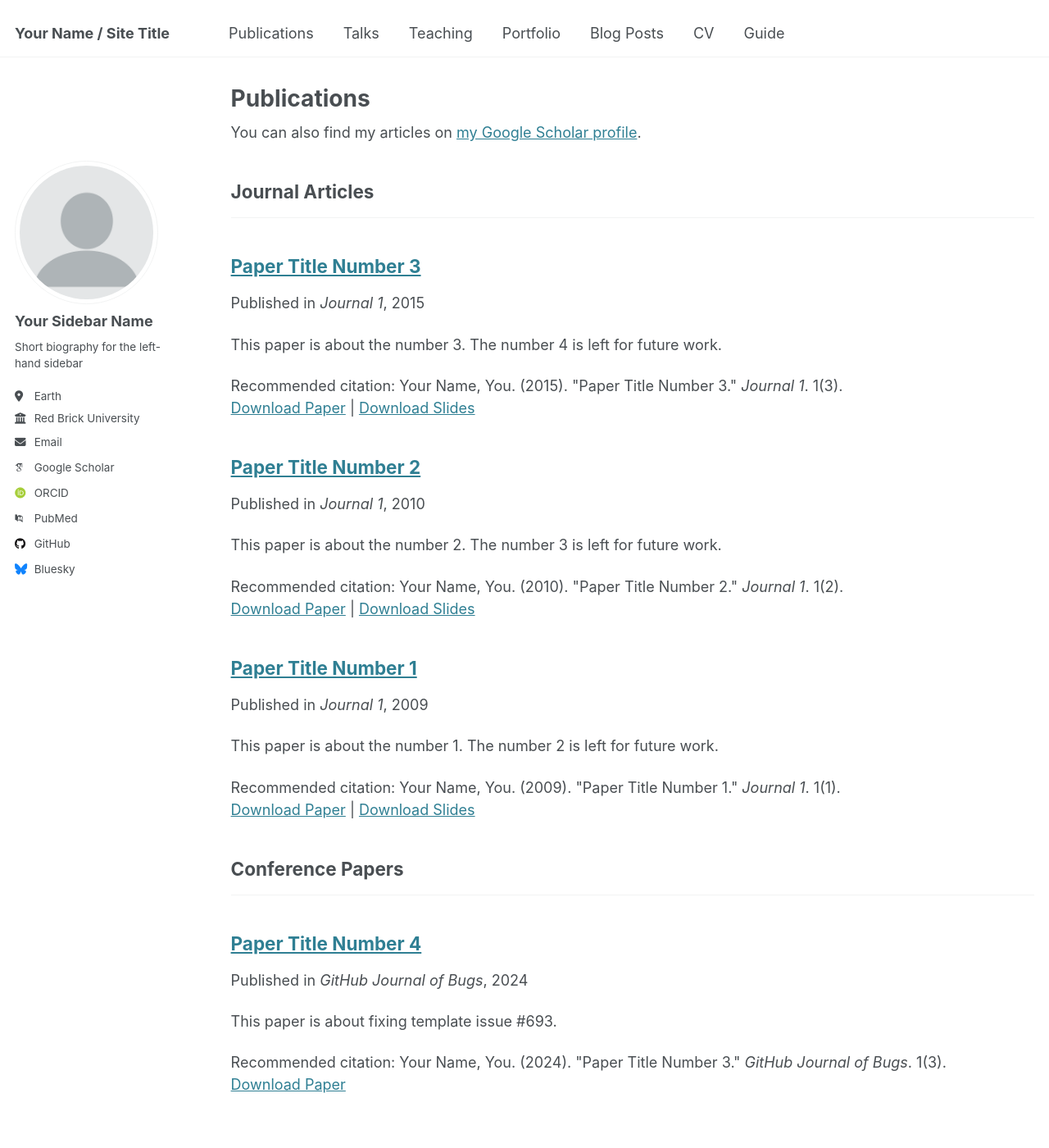
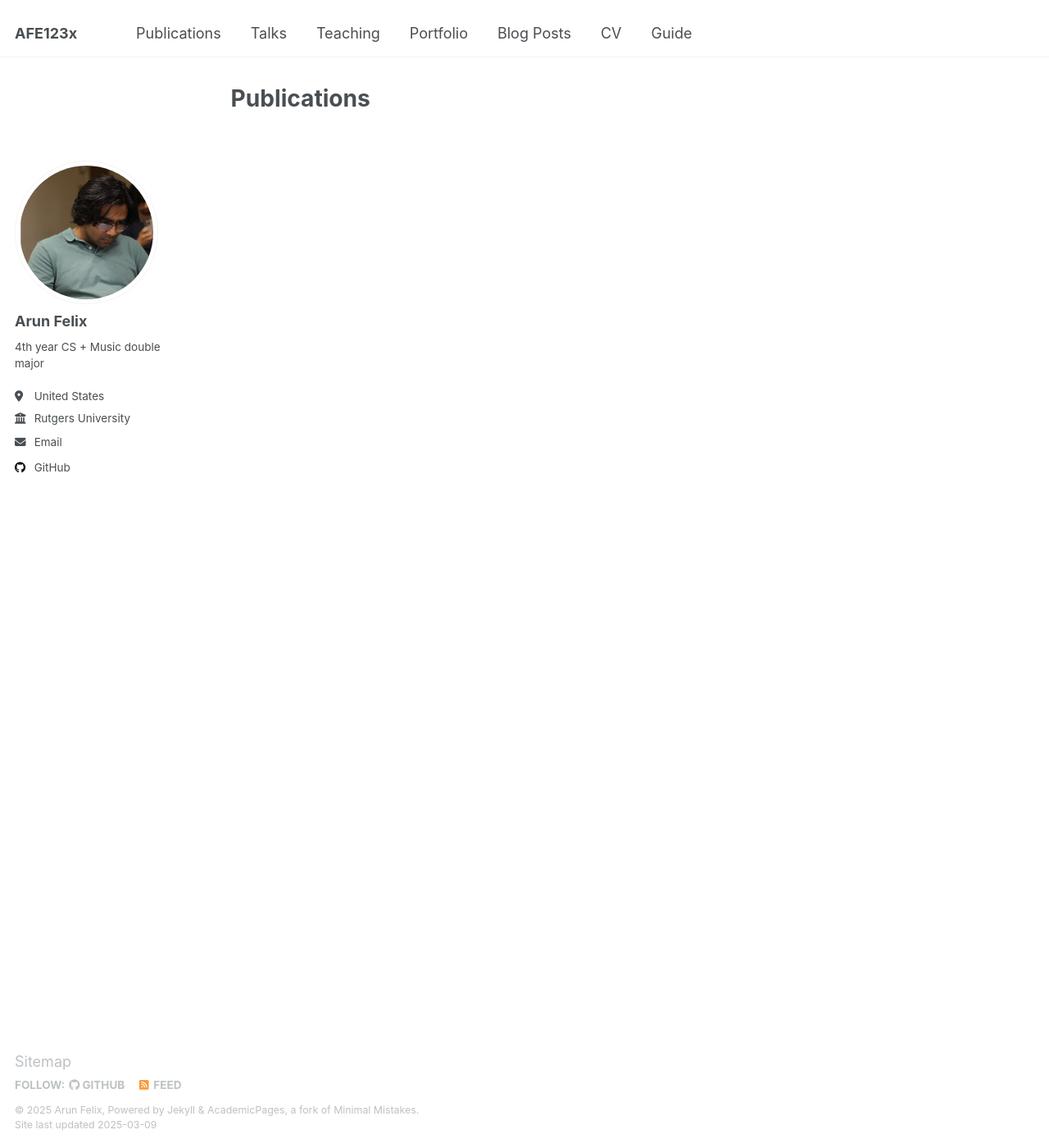
Before and after one commit to AFE123x/afe123x.github.io, a Jekyll site: the page built from _pages/publications.html, in a window 1280 px wide and 1400 px high. Shown: the whole window at 82% size. Built offline with Jekyll 4.4.1, drawn with Linux system fonts in a browser that asks for light colours; some web fonts are replaced; some of the changed text lies outside the part shown.

```diff
--- a/_config.yml
+++ b/_config.yml
@@ -9,13 +9,13 @@
 # Basic Site Settings
 locale                   : "en-US"
 site_theme               : "default"
-title                    : "Your Name / Site Title"
+title                    : "AFE123x"
 title_separator          : "-"
-name                     : &name "Your Name"
+name                     : &name "Arun Felix"
 description              : &description "personal description"
-url                      : https://academicpages.github.io # the base hostname & protocol for your site e.g. "https://[your GitHub username].github.io"
+url                      : https://afe123x.github.io # the base hostname & protocol for your site e.g. "https://[your GitHub username].github.io"
 baseurl                  : "" # the subpath of your site, e.g. "/blog"
-repository               : "academicpages/academicpages.github.io"
+repository               : "afe123x/afe123x.github.io"
 
 # Site Author - The following control what appear as part of the author content on the side bar.
 #               If a field is blank the icon and link will not appear, otherwise it will be shown.
@@ -23,34 +23,34 @@ repository               : "academicpages/academicpages.github.io"
 author:
   # Biographic information
   avatar           : "profile.png"
-  name             : "Your Sidebar Name"
+  name             : "Arun Felix"
   pronouns         : # example: "she/her"
-  bio              : "Short biography for the left-hand sidebar"
-  location         : "Earth"
-  employer         : "Red Brick University"
+  bio              : "4th year CS + Music double major"
+  location         : "United States"
+  employer         : "Rutgers University"
   uri              : # URL
-  email            : "none@example.org"
+  email            : "ajf277@scarletmail.rutgers.edu"
 
   # Academic websites
-  arxiv            : # URL - Update with the correct link to your profile
-  googlescholar    : "https://scholar.google.com/citations?user=PS_CX0AAAAAJ"
-  impactstory      : # URL
-  orcid            : "http://orcid.org/yourorcidurl"
-  semantic         : # URL
-  pubmed           : "https://www.ncbi.nlm.nih.gov/pubmed/?term=john+snow"
-  researchgate     : # URL
-  scopus           : # URL
+  # arxiv            : # URL - Update with the correct link to your profile
+  # googlescholar    : # "https://scholar.google.com/citations?user=PS_CX0AAAAAJ"
+  # impactstory      : # URL
+  # orcid            : # "http://orcid.org/yourorcidurl"
+  # semantic         : # URL
+  # pubmed           : # "https://www.ncbi.nlm.nih.gov/pubmed/?term=john+snow"
+  # researchgate     : # URL
+  # scopus           : # URL
 
   # Repositories and software development
   bitbucket        : # Username - Update with your username on the site
   codepen          : # Username
   dribbble         : # Username
-  github           : "academicpages"
+  github           : "afe123x"
   kaggle           : # Username
   stackoverflow    : # User number or user number and name (i.e., use "1" or "1/jeff-atwood")
 
   # Social media
-  bluesky          : "bsky.app" # Replace this with you Bluesky username
+  # bluesky          : "bsky.app" # Replace this with you Bluesky username
   facebook         : # Username
   flickr           : # Username
   foursquare       : # Username
--- a/_publications/2009-10-01-paper-title-number-1.md
+++ /dev/null
@@ -1,14 +0,0 @@
----
-title: "Paper Title Number 1"
-collection: publications
-category: manuscripts
-permalink: /publication/2009-10-01-paper-title-number-1
-excerpt: 'This paper is about the number 1. The number 2 is left for future work.'
-date: 2009-10-01
-venue: 'Journal 1'
-slidesurl: 'http://academicpages.github.io/files/slides1.pdf'
-paperurl: 'http://academicpages.github.io/files/paper1.pdf'
-citation: 'Your Name, You. (2009). &quot;Paper Title Number 1.&quot; <i>Journal 1</i>. 1(1).'
----
-
-The contents above will be part of a list of publications, if the user clicks the link for the publication than the contents of section will be rendered as a full page, allowing you to provide more information about the paper for the reader. When publications are displayed as a single page, the contents of the above "citation" field will automatically be included below this section in a smaller font.
--- a/_publications/2010-10-01-paper-title-number-2.md
+++ /dev/null
@@ -1,14 +0,0 @@
----
-title: "Paper Title Number 2"
-collection: publications
-category: manuscripts
-permalink: /publication/2010-10-01-paper-title-number-2
-excerpt: 'This paper is about the number 2. The number 3 is left for future work.'
-date: 2010-10-01
-venue: 'Journal 1'
-slidesurl: 'http://academicpages.github.io/files/slides2.pdf'
-paperurl: 'http://academicpages.github.io/files/paper2.pdf'
-citation: 'Your Name, You. (2010). &quot;Paper Title Number 2.&quot; <i>Journal 1</i>. 1(2).'
----
-
-The contents above will be part of a list of publications, if the user clicks the link for the publication than the contents of section will be rendered as a full page, allowing you to provide more information about the paper for the reader. When publications are displayed as a single page, the contents of the above "citation" field will automatically be included below this section in a smaller font.
--- a/_publications/2015-10-01-paper-title-number-3.md
+++ /dev/null
@@ -1,14 +0,0 @@
----
-title: "Paper Title Number 3"
-collection: publications
-category: manuscripts
-permalink: /publication/2015-10-01-paper-title-number-3
-excerpt: 'This paper is about the number 3. The number 4 is left for future work.'
-date: 2015-10-01
-venue: 'Journal 1'
-slidesurl: 'http://academicpages.github.io/files/slides3.pdf'
-paperurl: 'http://academicpages.github.io/files/paper3.pdf'
-citation: 'Your Name, You. (2015). &quot;Paper Title Number 3.&quot; <i>Journal 1</i>. 1(3).'
----
-
-The contents above will be part of a list of publications, if the user clicks the link for the publication than the contents of section will be rendered as a full page, allowing you to provide more information about the paper for the reader. When publications are displayed as a single page, the contents of the above "citation" field will automatically be included below this section in a smaller font.
--- a/_publications/2024-02-17-paper-title-number-4.md
+++ /dev/null
@@ -1,13 +0,0 @@
----
-title: "Paper Title Number 4"
-collection: publications
-category: conferences
-permalink: /publication/2024-02-17-paper-title-number-4
-excerpt: 'This paper is about fixing template issue #693.'
-date: 2024-02-17
-venue: 'GitHub Journal of Bugs'
-paperurl: 'http://academicpages.github.io/files/paper3.pdf'
-citation: 'Your Name, You. (2024). &quot;Paper Title Number 3.&quot; <i>GitHub Journal of Bugs</i>. 1(3).'
----
-
-The contents above will be part of a list of publications, if the user clicks the link for the publication than the contents of section will be rendered as a full page, allowing you to provide more information about the paper for the reader. When publications are displayed as a single page, the contents of the above "citation" field will automatically be included below this section in a smaller font.
```
Also changed, not shown: _posts/2012-08-14-blog-post-1.md (+1 -1 lines), _posts/2013-08-14-blog-post-2.md (deleted, +0 -20 lines), _posts/2014-08-14-blog-post-3.md (deleted, +0 -20 lines), _posts/2015-08-14-blog-post-4.md (deleted, +0 -20 lines), _posts/2199-01-01-future-post.md (deleted, +0 -11 lines), _publications/empty.md (added, +14 -0 lines), images/profile.png.
